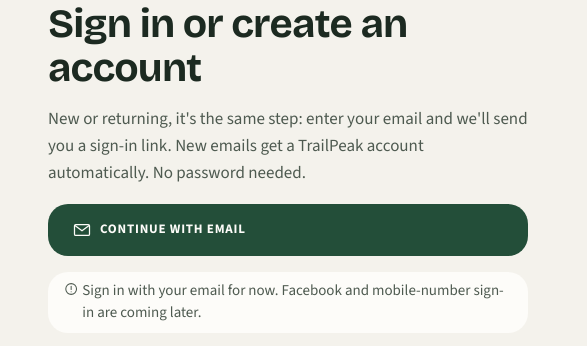
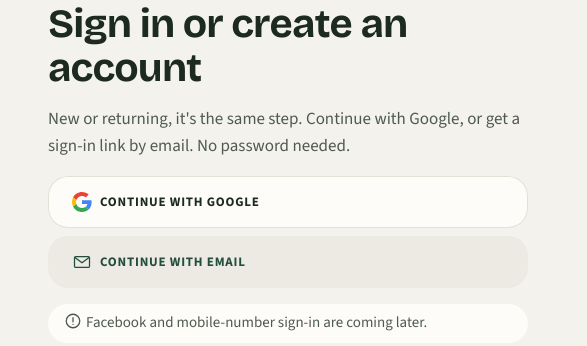
Before and after one commit to tinapaaay/trailpeak, a plain HTML site: page signin.html in a window 1280 px wide. Shown: the part 102-448 px from the top of the page, 0-587 px from the left. Drawn offline with nearby package versions, Linux system fonts and the light colour scheme; no server answers.

Commit message:
Sign-in: show Continue with Google at once, no 1-second jump
config.js lists the sign-in methods to show right away; the page still checks Supabase
in the background and switches back to email-only if Google is turned off there.

Co-Authored-By: Claude Opus 5.5 <noreply@anthropic.com>

```diff
--- a/config.js
+++ b/config.js
@@ -4,4 +4,7 @@
 window.TRAILPEAK_SUPABASE = {
   url: "https://fjssjgefufwuadrltvjf.supabase.co",
   anonKey: "sb_publishable_GH2WsVTwnp8EFGM8bOyDYw_MPeGkB8c",
+  // Sign-in buttons to show right away (no wait for Supabase). The sign-in page still checks
+  // Supabase in the background and hides Google if it's turned off there.
+  signInWith: ["google", "email"],
 };
--- a/signin.html
+++ b/signin.html
@@ -328,15 +328,21 @@ $("open-link").onclick = () => {
 };
 // Google: one tap, no email. The button appears only once Google is turned on in Supabase.
 if (TP.online) {
-  TP.providers().then(p => {
-    if (!p.google) return;
-    $("go-google").hidden = false;
-    $("go-email").classList.replace("btn-primary", "btn-secondary"); // Google leads; email is the backup
-    $("choose-lead").textContent = asOrganizer
+  // Show Google at once when config.js lists it (no layout shift while Supabase answers),
+  // then confirm with Supabase and switch back to email-only if Google is off there.
+  const emailLead = $("choose-lead").textContent, emailNote = $("choose-note").textContent;
+  const showGoogle = on => {
+    $("go-google").hidden = !on;
+    $("go-email").classList.toggle("btn-secondary", on); // Google leads; email is the backup
+    $("go-email").classList.toggle("btn-primary", !on);
+    $("choose-lead").textContent = !on ? emailLead : asOrganizer
       ? "First, sign in. Use the Google account or email you'll run trips with. Next you'll add your organizer name, apply for organizer approval and add your direct-payment details."
       : "New or returning, it's the same step. Continue with Google, or get a sign-in link by email. No password needed.";
-    $("choose-note").textContent = "Facebook and mobile-number sign-in are coming later.";
-  });
+    $("choose-note").textContent = on ? "Facebook and mobile-number sign-in are coming later." : emailNote;
+  };
+  const listed = (window.TRAILPEAK_SUPABASE.signInWith || []).includes("google");
+  if (listed) showGoogle(true);
+  TP.providers().then(p => { if (p && Object.keys(p).length && !!p.google !== listed) showGoogle(!!p.google); });
   $("go-google").onclick = () => {
     $("go-google").disabled = true;
     TP.signInWithGoogle().catch(err => { $("go-google").disabled = false; $("choose-note").textContent = `Google sign-in didn't start: ${err.message}`; });
```
